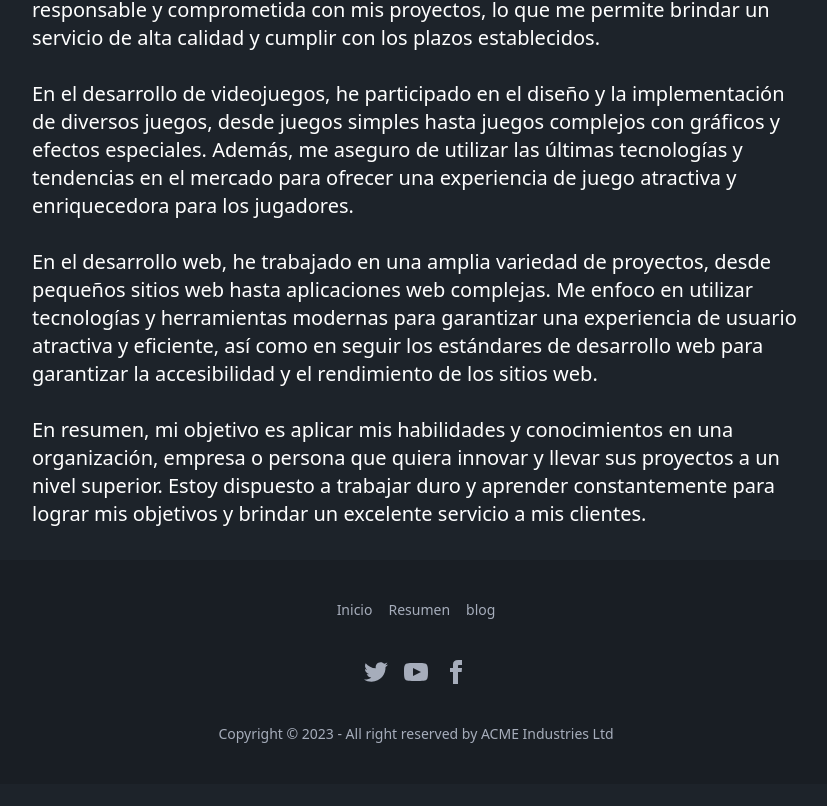
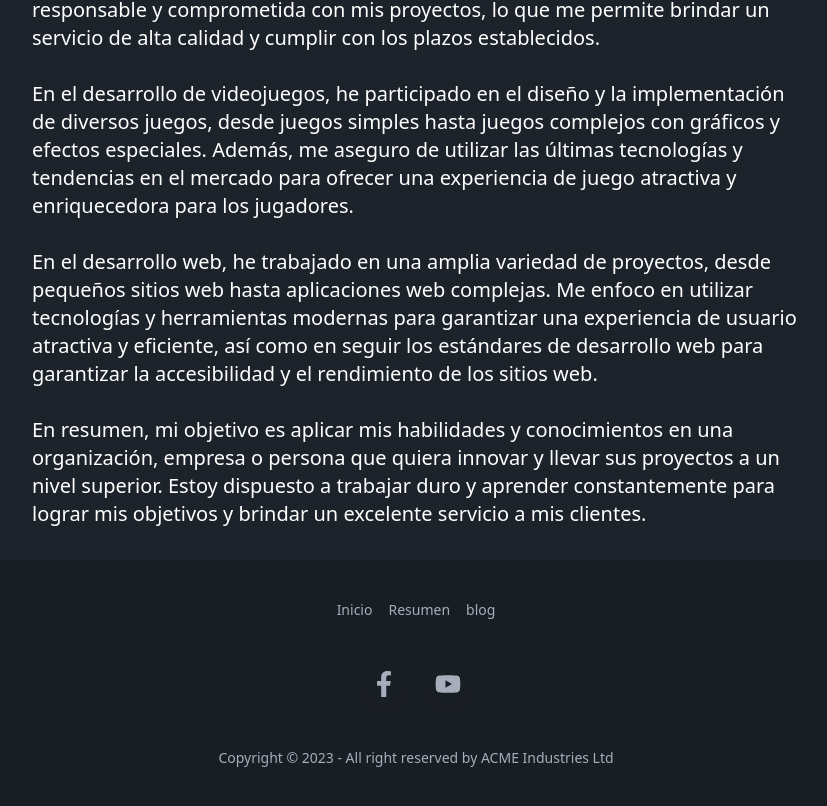
Before and after one commit to alvIndieDevelop/alvaro-blog-v2, a Next.js app: page / in a window 1280 px wide. Shown: the part 1272-2078 px from the top of the page, without its empty margins (224-1051 px from the left). Before the commit the page ends 2056 px from the top, so only its background shows below. Built offline with nearby package versions, Linux system fonts and the light colour scheme.

Commit message:
mejorando los markdowns para mostrar un articulo

```diff
--- a/package.json
+++ b/package.json
@@ -22,6 +22,7 @@
     "notion-to-md": "^2.5.5",
     "react": "18.2.0",
     "react-dom": "18.2.0",
+    "react-icons": "^4.8.0",
     "react-markdown": "^8.0.6",
     "typescript": "5.0.2"
   },
--- a/src/components/BlogCard.tsx
+++ b/src/components/BlogCard.tsx
@@ -7,34 +7,26 @@ type BlogCardProps = {
 };
 
 const BlogCard: React.FC<BlogCardProps> = ({ post }) => {
-  console.log(post);
   return (
     <div className="bg-white rounded-lg overflow-hidden shadow-lg">
       <Link href={`/blog/${post.slug}`}>
         <img
           src={post.cover}
           alt={`Cover image for ${post.title}`}
-          className="w-full object-cover h-48"
+          className="w-full h-48 object-cover"
         />
       </Link>
-      <div className="px-4 py-2">
-        <h3 className="text-lg font-semibold mb-2">
+      <div className="p-4">
+        <h3 className="text-lg font-medium">
           <Link href={`/blog/${post.slug}`}>{post.title}</Link>
         </h3>
-        <p className="text-gray-600 text-sm mb-4">{post.description}</p>
-        <div className="flex justify-between items-center">
-          <span className="text-gray-600 text-xs">
-            {new Date(post.date).toLocaleDateString()}
-          </span>
-        </div>
-        <span className="block mt-2 space-x-4">
+        <p className="text-gray-500 text-sm mt-2 h-16 overflow-hidden truncate">
+          {post.description}
+        </p>
+        <p className="text-gray-500 text-sm mt-2">{post.date}</p>
+        <span>
           {post.tags.map((tag) => (
-            <span
-              key={tag.id}
-              className={`bg-blue-800 text-white px-2 py-1 text-xs rounded-lg font-bold`}
-            >
-              #{tag.name}
-            </span>
+            <span key={tag.id}>#{tag.name}</span>
           ))}
         </span>
       </div>
--- /dev/null
+++ b/src/components/alvaroUI/ButtonIcon.tsx
@@ -0,0 +1,14 @@
+import { ButtonHTMLAttributes, DetailedHTMLProps, ReactNode } from "react";
+
+type ButtonProps = DetailedHTMLProps<
+  ButtonHTMLAttributes<HTMLButtonElement>,
+  HTMLButtonElement
+>;
+
+export default function ButtonIcon({ children, ...rest }: ButtonProps) {
+  return (
+    <button {...rest} className="btn btn-circle">
+      {children}
+    </button>
+  );
+}
--- a/src/components/alvaroUI/index.ts
+++ b/src/components/alvaroUI/index.ts
@@ -1,3 +1,4 @@
 import Navbar from "./NavBar";
+import ButtonIcon from "./ButtonIcon";
 
-export { Navbar };
+export { Navbar, ButtonIcon };
--- /dev/null
+++ b/src/components/layouts/Footer.tsx
@@ -0,0 +1,48 @@
+import Link from "next/link";
+import { ButtonIcon } from "../alvaroUI";
+import { FaFacebookF, FaYoutube } from "react-icons/fa";
+
+export default function Footer() {
+  const openLink = (url: string) => {
+    window.open(url, "_blank");
+  };
+
+  return (
+    <footer className="footer footer-center p-10 bg-base-200 text-base-content rounded">
+      <div className="grid grid-flow-col gap-4">
+        <Link href={"/"} className="link link-hover">
+          Inicio
+        </Link>
+        <Link href={"/resumen"} className="link link-hover">
+          Resumen
+        </Link>
+        <Link href={"/blog"} className="link link-hover">
+          blog
+        </Link>
+      </div>
+      <div>
+        <div className="grid grid-flow-col gap-4">
+          <ButtonIcon
+            onClick={() =>
+              openLink("https://www.instagram.com/alvindiedevelop/")
+            }
+          >
+            <FaFacebookF fontSize={26} />
+          </ButtonIcon>
+          <ButtonIcon
+            onClick={() =>
+              openLink(
+                "https://www.youtube.com/channel/UCeAvcmYAq3d4aiQyKwAvSXw"
+              )
+            }
+          >
+            <FaYoutube fontSize={26} />
+          </ButtonIcon>
+        </div>
+      </div>
+      <div>
+        <p>Copyright © 2023 - All right reserved by ACME Industries Ltd</p>
+      </div>
+    </footer>
+  );
+}
--- /dev/null
+++ b/src/components/layouts/MainLayout.tsx
@@ -0,0 +1,35 @@
+import { ReactNode } from "react";
+import Link from "next/link";
+import { Navbar, ButtonIcon } from "../alvaroUI";
+import Footer from "./Footer";
+
+interface MainLayoutProp {
+  children: ReactNode;
+}
+
+export default function MainLayout({ children }: MainLayoutProp) {
+  return (
+    <>
+      <Navbar>
+        <div className="flex-1">
+          <a className="btn btn-ghost normal-case text-xl">Alvaro Blog!</a>
+        </div>
+        <div className="flex-none">
+          <ul className="menu menu-horizontal px-1">
+            <li>
+              <Link href={"/"}>Inicio</Link>
+            </li>
+            <li>
+              <Link href={"/resumen"}>Resumen</Link>
+            </li>
+            <li>
+              <Link href={"/blog"}>blog</Link>
+            </li>
+          </ul>
+        </div>
+      </Navbar>
+      {children}
+      <Footer />
+    </>
+  );
+}
--- a/src/components/layouts/mainLayout.tsx
+++ /dev/null
@@ -1,86 +0,0 @@
-import { ReactNode } from "react";
-import Link from "next/link";
-import { Navbar } from "../alvaroUI";
-
-interface MainLayoutProp {
-  children: ReactNode;
-}
-
-export default function MainLayout({ children }: MainLayoutProp) {
-  return (
-    <>
-      <Navbar>
-        <div className="flex-1">
-          <a className="btn btn-ghost normal-case text-xl">Alvaro Blog!</a>
-        </div>
-        <div className="flex-none">
-          <ul className="menu menu-horizontal px-1">
-            <li>
-              <Link href={"/"}>Inicio</Link>
-            </li>
-            <li>
-              <Link href={"/resumen"}>Resumen</Link>
-            </li>
-            <li>
-              <Link href={"/blog"}>blog</Link>
-            </li>
-          </ul>
-        </div>
-      </Navbar>
-      {children}
-      <footer className="footer footer-center p-10 bg-base-200 text-base-content rounded">
-        <div className="grid grid-flow-col gap-4">
-          <Link href={"/"} className="link link-hover">
-            Inicio
-          </Link>
-          <Link href={"/resumen"} className="link link-hover">
-            Resumen
-          </Link>
-          <Link href={"/blog"} className="link link-hover">
-            blog
-          </Link>
-        </div>
-        <div>
-          <div className="grid grid-flow-col gap-4">
-            <a>
-              <svg
-                xmlns="http://www.w3.org/2000/svg"
-                width="24"
-                height="24"
-                viewBox="0 0 24 24"
-                className="fill-current"
-              >
-                <path d="M24 4.557c-.883.392-1.832.656-2.828.775 1.017-.609 1.798-1.574 2.165-2.724-.951.564-2.005.974-3.127 1.195-.897-.957-2.178-1.555-3.594-1.555-3.179 0-5.515 2.966-4.797 6.045-4.091-.205-7.719-2.165-10.148-5.144-1.29 2.213-.669 5.108 1.523 6.574-.806-.026-1.566-.247-2.229-.616-.054 2.281 1.581 4.415 3.949 4.89-.693.188-1.452.232-2.224.084.626 1.956 2.444 3.379 4.6 3.419-2.07 1.623-4.678 2.348-7.29 2.04 2.179 1.397 4.768 2.212 7.548 2.212 9.142 0 14.307-7.721 13.995-14.646.962-.695 1.797-1.562 2.457-2.549z"></path>
-              </svg>
-            </a>
-            <a>
-              <svg
-                xmlns="http://www.w3.org/2000/svg"
-                width="24"
-                height="24"
-                viewBox="0 0 24 24"
-                className="fill-current"
-              >
-                <path d="M19.615 3.184c-3.604-.246-11.631-.245-15.23 0-3.897.266-4.356 2.62-4.385 8.816.029 6.185.484 8.549 4.385 8.816 3.6.245 11.626.246 15.23 0 3.897-.266 4.356-2.62 4.385-8.816-.029-6.185-.484-8.549-4.385-8.816zm-10.615 12.816v-8l8 3.993-8 4.007z"></path>
-              </svg>
-            </a>
-            <a>
-              <svg
-                xmlns="http://www.w3.org/2000/svg"
-                width="24"
-                height="24"
-                viewBox="0 0 24 24"
-                className="fill-current"
-              >
-                <path d="M9 8h-3v4h3v12h5v-12h3.642l.358-4h-4v-1.667c0-.955.192-1.333 1.115-1.333h2.885v-5h-3.808c-3.596 0-5.192 1.583-5.192 4.615v3.385z"></path>
-              </svg>
-            </a>
-          </div>
-        </div>
-        <div>
-          <p>Copyright © 2023 - All right reserved by ACME Industries Ltd</p>
-        </div>
-      </footer>
-    </>
-  );
-}
--- a/src/pages/_app.tsx
+++ b/src/pages/_app.tsx
@@ -1,6 +1,6 @@
 import "@/styles/globals.css";
 import type { AppProps } from "next/app";
-import MainLayout from "@/components/layouts/mainLayout";
+import MainLayout from "@/components/layouts/MainLayout";
 
 export default function App({ Component, pageProps }: AppProps) {
   return (
--- a/src/pages/blog/index.tsx
+++ b/src/pages/blog/index.tsx
@@ -2,20 +2,37 @@ import { GetStaticProps, InferGetStaticPropsType } from "next";
 import { BlogPost } from "@/@types/schema";
 import NotionService from "@/services/notion-services";
 import BlogCard from "@/components/BlogCard";
+import Head from "next/head";
 
 export default function blog({
   posts,
 }: InferGetStaticPropsType<typeof getStaticProps>) {
-  if (posts.length > 0) {
-    return (
-      <div>
-        Blog page
+  return (
+    <>
+      <Head>
+        <title>Blog!</title>
+        <meta
+          name={"description"}
+          title={"description"}
+          content={"Lista de mis articulos"}
+        />
+        <meta name={"og:title"} title={"og:title"} content={"Blog!"} />
+        <meta
+          name={"og:description"}
+          title={"og:description"}
+          content={"Lista de mis articulos"}
+        />
+      </Head>
+      <h1>Articulos</h1>
+      <div className="grid grid-cols-1 sm:grid-cols-2 md:grid-cols-3 gap-4">
         {posts.map((post: BlogPost) => (
-          <BlogCard key={post.id} post={post} />
+          <div key={post.id} className="">
+            <BlogCard key={post.id} post={post} />
+          </div>
         ))}
       </div>
-    );
-  }
+    </>
+  );
 }
 
 export const getStaticProps: GetStaticProps = async (context) => {
@@ -26,5 +43,9 @@ export const getStaticProps: GetStaticProps = async (context) => {
     props: {
       posts,
     },
+    // Next.js will attempt to re-generate the page:
+    // - When a request comes in
+    // - At most once every 10 seconds
+    revalidate: 60,
   };
 };
--- a/src/services/notion-services.ts
+++ b/src/services/notion-services.ts
@@ -46,7 +46,7 @@ export default class NotionService {
         property: "Slug",
         formula: {
           string: {
-            equals: "slug",
+            equals: slug,
           },
         },
         // add option for tags in the future
```
Also changed, not shown: src/pages/blog/[slug].tsx (added, +77 -0 lines), 1 other file (tests, documents, lock files or other folders).
